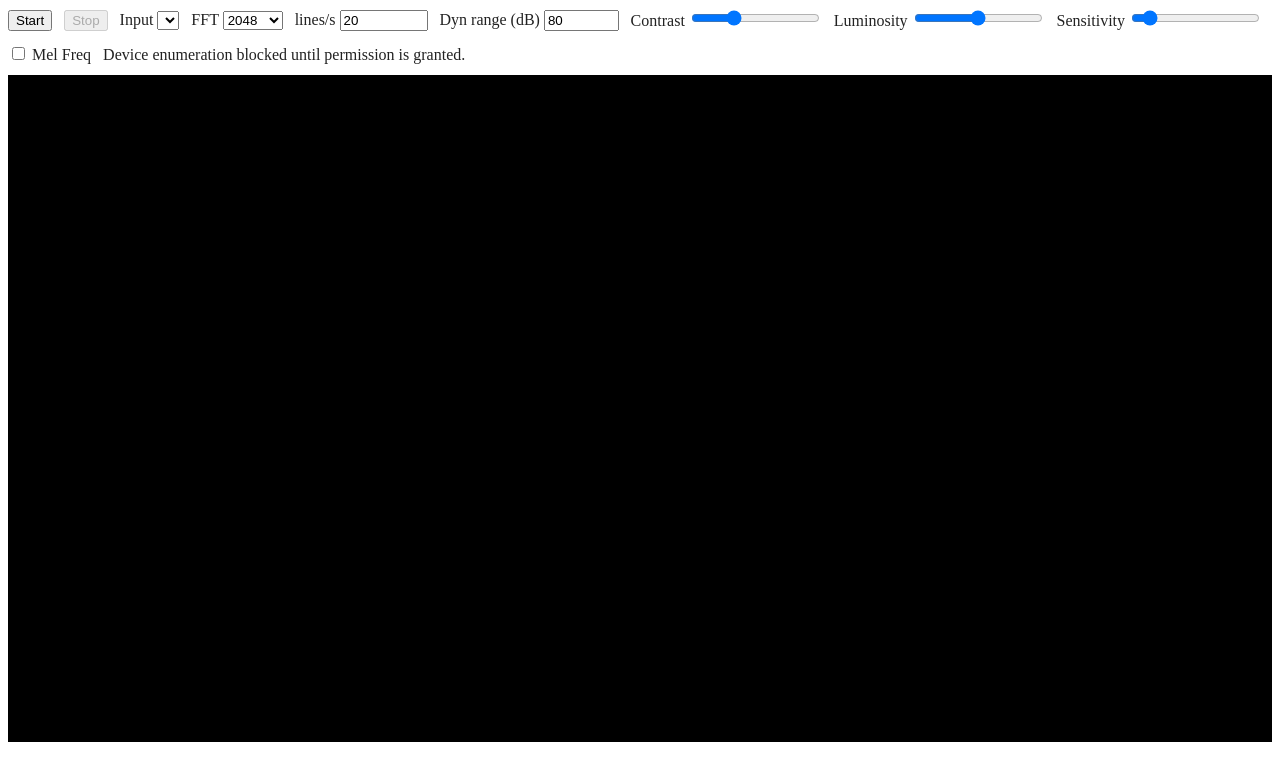
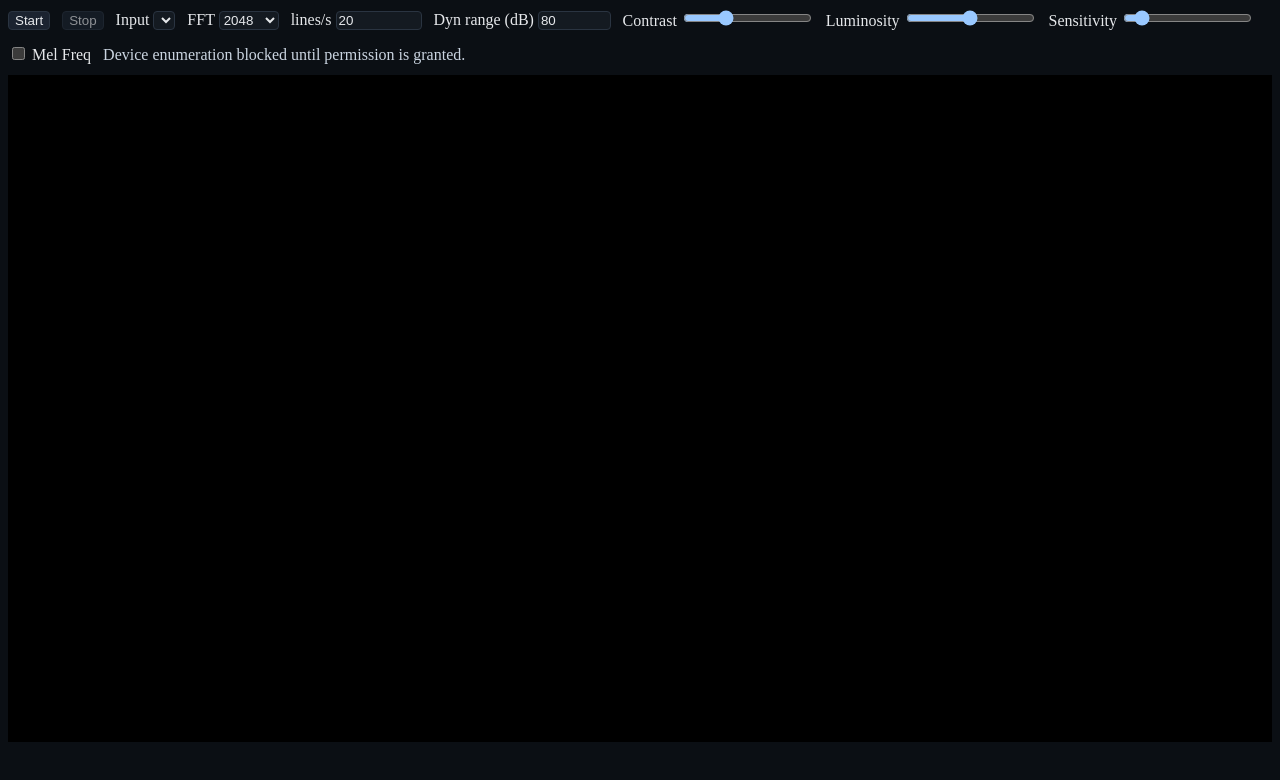
Before and after one commit to ker2x/webaudio-waterfall, a website built with webpack: page index.html in a window 1280 px wide. Built offline with nearby package versions, Linux system fonts and the light colour scheme.

Commit message:
Add dark theme styles with improved accessibility and focus states.

```diff
--- a/css/style.css
+++ b/css/style.css
@@ -244,3 +244,59 @@ textarea {
     page-break-after: avoid;
   }
 }
+
+
+
+/* ========================================================================
+   Dark theme overrides (forced)
+   ======================================================================== */
+:root {
+  color-scheme: dark; /* use dark form controls where supported */
+}
+
+html, body {
+  background-color: #0b0f14; /* deep slate */
+}
+
+body {
+  color: #e6e8eb; /* light text on dark */
+  margin: 0; /* avoid initial flash of white margins */
+}
+
+a { color: #8ab4f8; }
+a:hover, a:focus { color: #aecbfa; }
+
+button, input, select, textarea {
+  background-color: #141a21;
+  color: inherit;
+  border: 1px solid #2a3441;
+  border-radius: 4px;
+}
+
+button {
+  background-color: #1b2330;
+  cursor: pointer;
+}
+
+button:disabled {
+  opacity: 0.6;
+  cursor: not-allowed;
+}
+
+input[type="range"] {
+  padding: 0;
+  background: transparent;
+  border: none;
+}
+
+label { color: inherit; }
+
+/* App-specific IDs that exist at runtime */
+#wf-wrap { background-color: #0b0f14; }
+#wf-status { color: #cbd5e1; }
+
+/* Accessible focus outline on dark */
+:focus-visible {
+  outline: 2px solid #8ab4f8;
+  outline-offset: 2px;
+}
```
